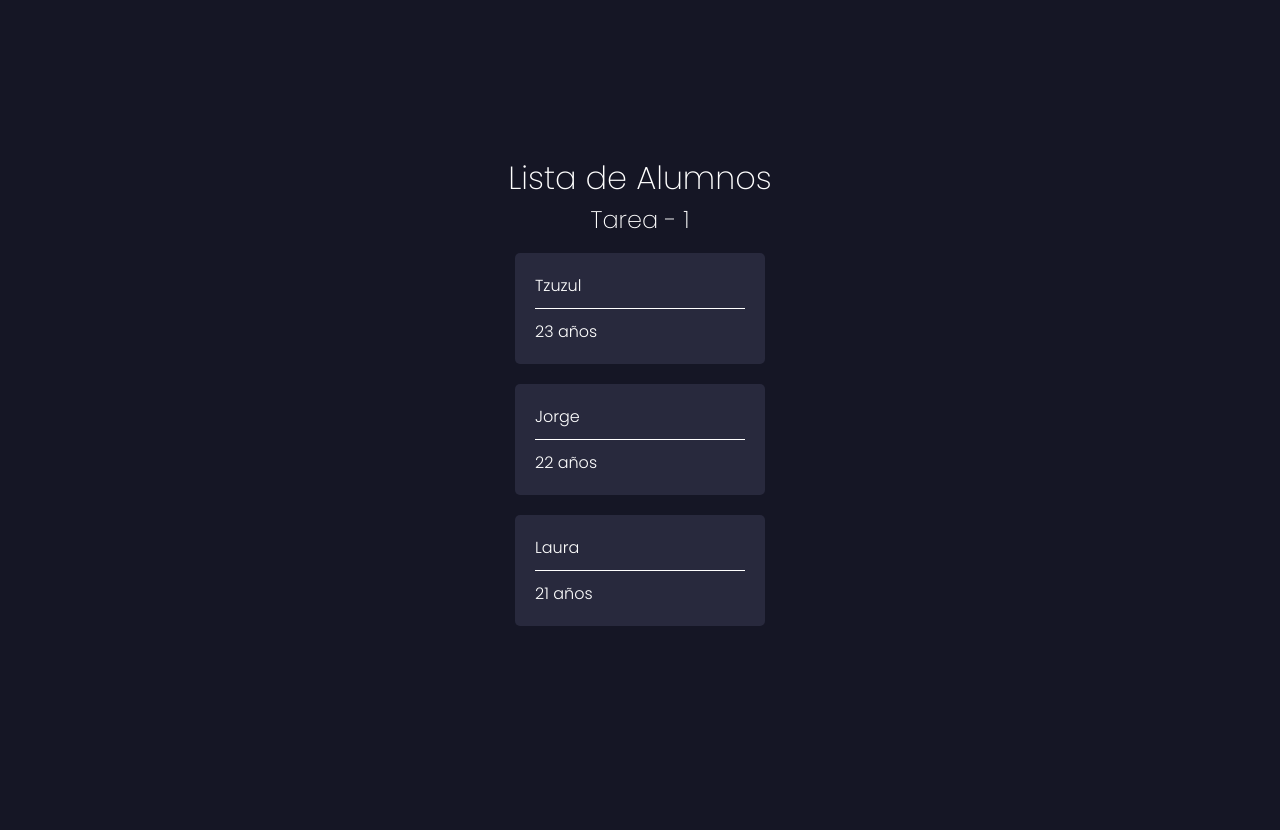
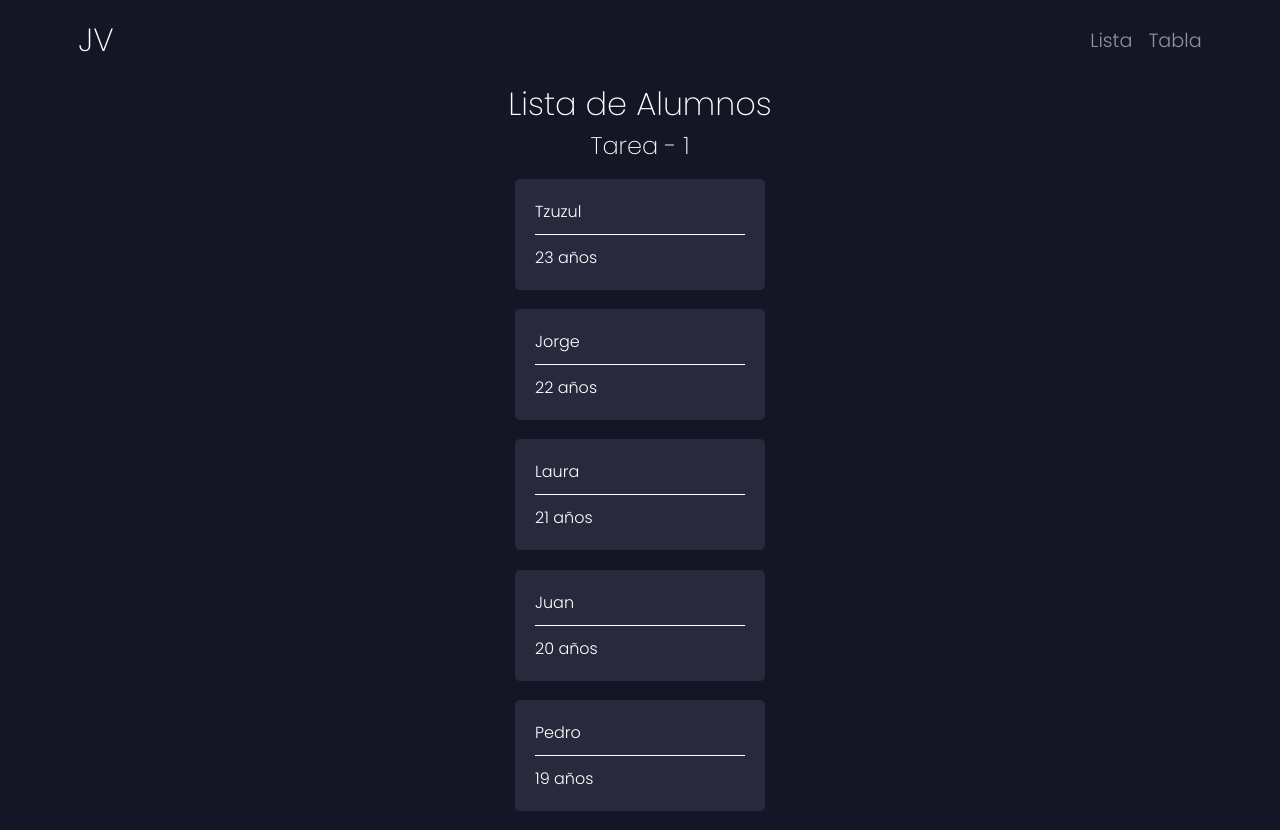
Before and after one commit to JorgeAVargasC/tzuzulcodebootcamp-frontend-react-exercises, a React (Create React App) app: page /lista in a window 1280 px wide. Before the commit the page ends 800 px from the top, so only its background shows below. Built offline with nearby package versions, Linux system fonts and the light colour scheme.

Commit message:
Links, tables, card styles

```diff
--- a/src/App.js
+++ b/src/App.js
@@ -1,16 +1,53 @@
 import Lista from "./components/Lista/Lista";
 import Tabla from "./components/Tabla/Tabla";
-import {BrowserRouter as Router,Routes,Route} from "react-router-dom";
+import { BrowserRouter as Router, Routes, Route } from "react-router-dom";
 
 function App() {
+
+	const alumnos = [
+		{
+			id: "al-01",
+			nombre: "Tzuzul",
+			edad: "23",
+			calificaciones: [10, 10, 10, 10]
+		},
+		{
+			id: "al-02",
+			nombre: "Jorge",
+			edad: "22",
+			calificaciones: [8, 7.5, 9, 10]
+		},
+		{
+			id: "al-03",
+			nombre: "Laura",
+			edad: "21",
+			calificaciones: [9, 10, 9, 10]
+		},
+		{
+			id: "al-04",
+			nombre: "Juan",
+			edad: "20",
+			calificaciones: [4, 8, 7, 6]
+		},
+		{
+			id: "al-05",
+			nombre: "Pedro",
+			edad: "19",
+			calificaciones: [7, 2, 9, 5]
+		}
+	]
+
 	return (
-		<Router>
-			<Routes>
-				<Route path="/" element={<Lista />} />
-				<Route path="/lista" element={<Lista />} />
-				<Route path="/tabla" element={<Tabla />} />
-			</Routes>
-		</Router>
+		<div className="App">
+			<Router>
+				<Routes>
+					<Route path="/" element={<Lista alumnos={alumnos} />} />
+					<Route path="/lista" element={<Lista alumnos={alumnos} />} />
+					<Route path="/tabla" element={<Tabla alumnos={alumnos} />} />
+				</Routes>
+			</Router>
+		</div>
+
 	);
 }
 
--- a/src/components/Lista/Lista.css
+++ b/src/components/Lista/Lista.css
@@ -1,15 +1,11 @@
 .card{
     background: var(--dark-2);
-    /* background: linear-gradient(-68deg, var(--purple-1) , var(--blue-2)); */
     border-radius: 5px;
     min-width: 250px;
-    display: flex;
-    flex-direction: column;
-    margin-bottom: 20px;
+    margin-bottom: 1.2rem;
     padding: 20px;
     color: #fff;
     transition: all 0.5s cubic-bezier(0.075, 0.82, 0.165, 1);
-
 }
 
 .card p:first-of-type::after{
@@ -24,7 +20,6 @@
 
 .card:hover{
     transform: translateX(20px);
-    /* background: linear-gradient(-68deg, var(--orange-1) , var(--red-2)); */
     background: linear-gradient(-68deg, var(--purple-1) , var(--blue-2));
     cursor: pointer;
     transition: all 0.5s cubic-bezier(0.075, 0.82, 0.165, 1);
--- a/src/components/Lista/Lista.js
+++ b/src/components/Lista/Lista.js
@@ -1,36 +1,27 @@
+import Navegacion from "../Navegacion/Navegacion";
 import "./Lista.css";
 
-const Lista =()=>{
-    const alumnos = [
-        {
-            name:"Tzuzul",
-            edad:23
-        },
-        {
-            name:"Jorge",
-            edad:22
-        },
-        {
-            name:"Laura",
-            edad:21
-        },
-    ]
+const Lista = ({ alumnos }) => {
 
-    return(
+    return (
+        <>
+            <Navegacion />
             <div className="container">
+
                 <h2>Lista de Alumnos</h2>
                 <h3>Tarea - 1</h3>
                 {
-                alumnos.map((alumno,index)=>{
-                    return(
-                        <div key={index} className="card">
-                            <p>{alumno.name}</p>
+                    alumnos.map((alumno, index) => {
+                        return (
+                            <div key={alumno.id} className="card">
+                                <p>{alumno.nombre}</p>
                                 <p>{alumno.edad} años</p>
                             </div>
                         )
                     })
                 }
             </div>
+        </>
     )
 }
 
--- /dev/null
+++ b/src/components/Navegacion/Navegacion.css
@@ -0,0 +1,36 @@
+.navbar {
+	width: 100%;
+	height: 10vh;
+	padding: 1rem 0;
+	position: fixed;
+	top: 0;
+	display: flex;
+	justify-content: center;
+	background-color: #151625;
+	z-index: 30;
+}
+
+nav {
+	display: flex;
+	justify-content: flex-end;
+	align-items: center;
+	width: 85%;
+}
+
+nav .links{
+	font-size: 1.2rem;
+	font-weight: 300;
+	color: var(--gray);
+	margin-right: 1rem;
+    text-decoration: none;
+	transition-duration: 0.1s;
+}
+
+nav .links:last-of-type{
+	margin-right: 0;
+}
+
+nav .links:hover{
+	color: var(--light-1);
+	transition-duration: 0.4s;
+}
--- /dev/null
+++ b/src/components/Navegacion/Navegacion.js
@@ -0,0 +1,17 @@
+import React from 'react'
+import { Link } from 'react-router-dom'
+import './Navegacion.css'
+
+const Navegacion = () => {
+  return (
+    <div className='navbar'>
+      <h2>JV</h2>
+        <nav>
+            <Link to="/lista" className='links'>Lista</Link>
+            <Link to="/tabla" className='links'>Tabla</Link>
+        </nav>
+    </div>
+  )
+}
+
+export default Navegacion
--- a/src/components/Tabla/Tabla.css
+++ b/src/components/Tabla/Tabla.css
@@ -3,11 +3,11 @@
     border-radius: 0.5rem;
     text-align: center;
     border-collapse: collapse;
+    max-width: 85%;
 }
 
-
 .table th, .table td{
-    padding: 1rem;
+    padding: 0.8rem;
 }
 
 .table tbody tr:nth-child(odd){
--- a/src/components/Tabla/Tabla.js
+++ b/src/components/Tabla/Tabla.js
@@ -1,26 +1,11 @@
+import Navegacion from "../Navegacion/Navegacion";
 import "./Tabla.css";
 
-const Tabla = () => {
-    const alumnos = [
-        {
-            nombre: "Tzuzul",
-            calificaciones: [10, 10, 10, 10]
-        },
-        {
-            nombre: "Jorge",
-            calificaciones: [8, 7.5, 9, 10]
-        },
-        {
-            nombre: "Laura",
-            calificaciones: [9, 10, 9, 10]
-        },
-        {
-            nombre: "Juan",
-            calificaciones: [5, 3, 6, 6]
-        }
-    ]
+const Tabla = ({ alumnos }) => {
 
     return (
+        <>
+            <Navegacion />
             <div className="container">
                 <h2>Tabla de Calificaciones</h2>
                 <h3>Tarea - 2</h3>
@@ -36,9 +21,9 @@ const Tabla = () => {
                     </thead>
                     <tbody>
                         {
-                        alumnos.map((alumno, index) => {
+                            alumnos.map((alumno) => {
                                 return (
-                                <tr key={index}>
+                                    <tr key={alumno.id}>
                                         <td>{alumno.nombre}</td>
                                         {
                                             alumno.calificaciones.map((calificacion, index) => {
@@ -63,6 +48,7 @@ const Tabla = () => {
                     </tfoot>
                 </table>
             </div>
+        </>
     )
 }
 
--- a/src/index.css
+++ b/src/index.css
@@ -41,6 +41,13 @@ body{
     font-family: 'Poppins', sans-serif;
 }
 
+.App{
+    display: flex;
+    justify-content: center;
+    align-items: center;
+    flex-direction: column;
+}
+
 h2{
     font-size: 2rem;
     font-weight: 200;
@@ -64,12 +71,13 @@ p{
 }
 
 .container{
-    width: 100%;
-    height: 100vh;
+    width: 85%;
+    min-height: 90vh;
     display: flex;
     flex-direction: column;
     align-items: center;
     justify-content: center;
+    padding-top: 10vh;
 }
 
 .container h3{
```
Also changed, not shown: src/components/DetallesAlumno/DetallesAlumno.js (added, +9 -0 lines). Lines whose indentation alone changed are shown as unchanged.
